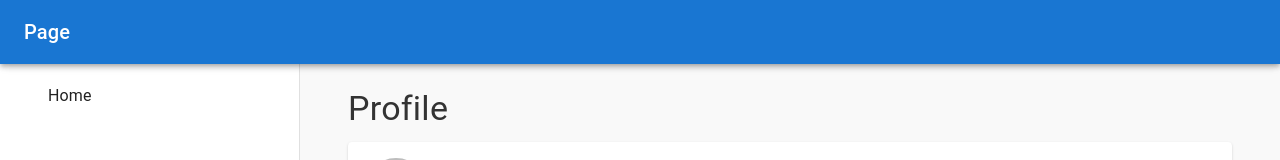
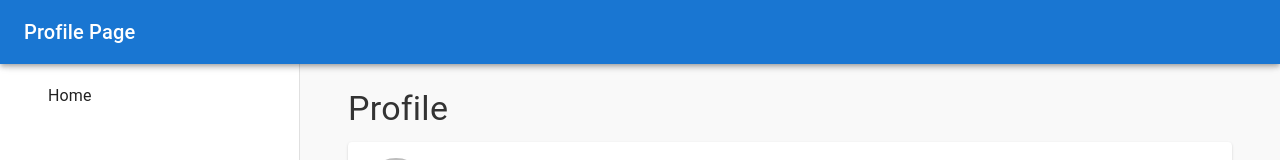
Before and after one commit to BiosBoy/photo-app, a React (Vite) app: page /profile in a window 1280 px wide. Shown: the top 160 px of the page. Built offline with nearby package versions, Linux system fonts and the light colour scheme; some icons are missing.

Commit message:
added profile page

```diff
--- a/src/components/Header/index.tsx
+++ b/src/components/Header/index.tsx
@@ -13,11 +13,15 @@ const Header = () => {
   const pageName = useMemo(() => {
     const path = location.pathname;
 
+    if (path.startsWith('/profile')) {
+      return 'Profile';
+    }
+
     switch (path) {
       case ROUTES.default.path:
         return ROUTES.default.label;
       default:
-        return '';
+        return 'Photo';
     }
   }, [location.pathname]);
 
```
